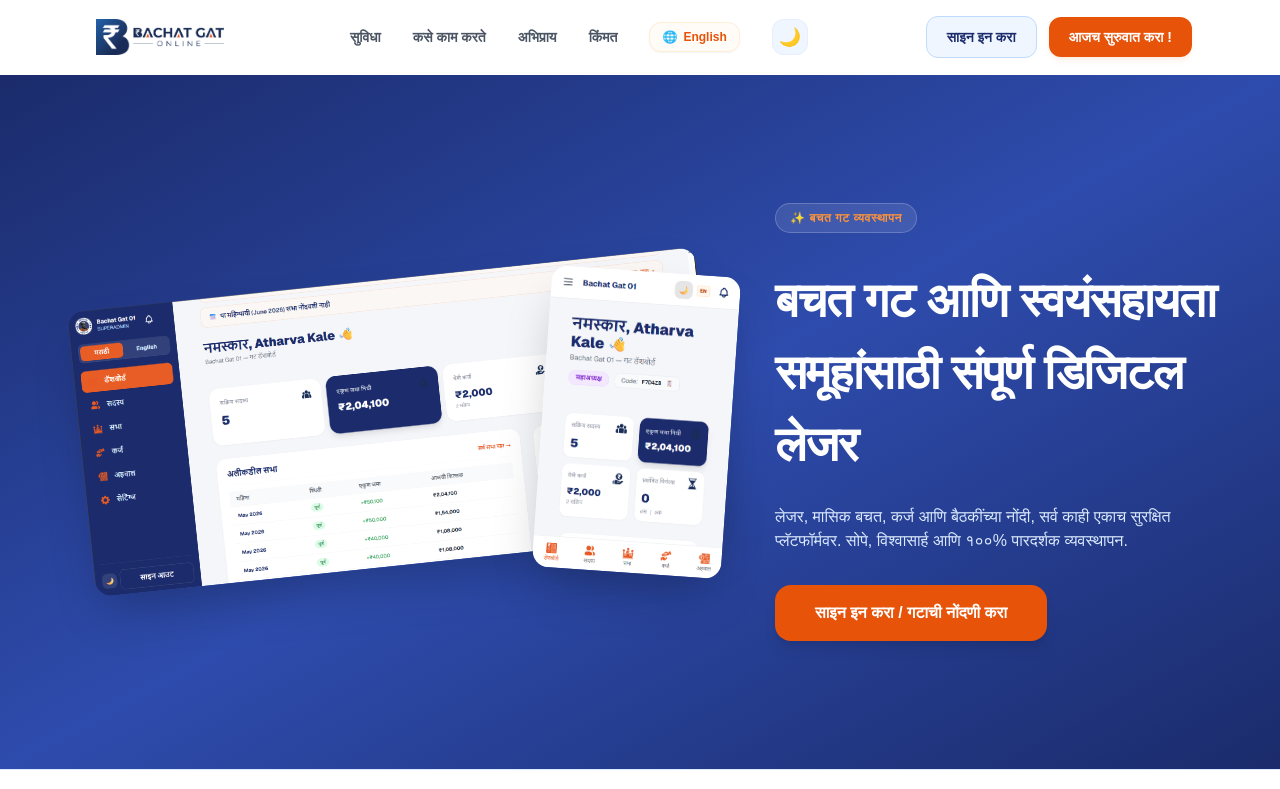
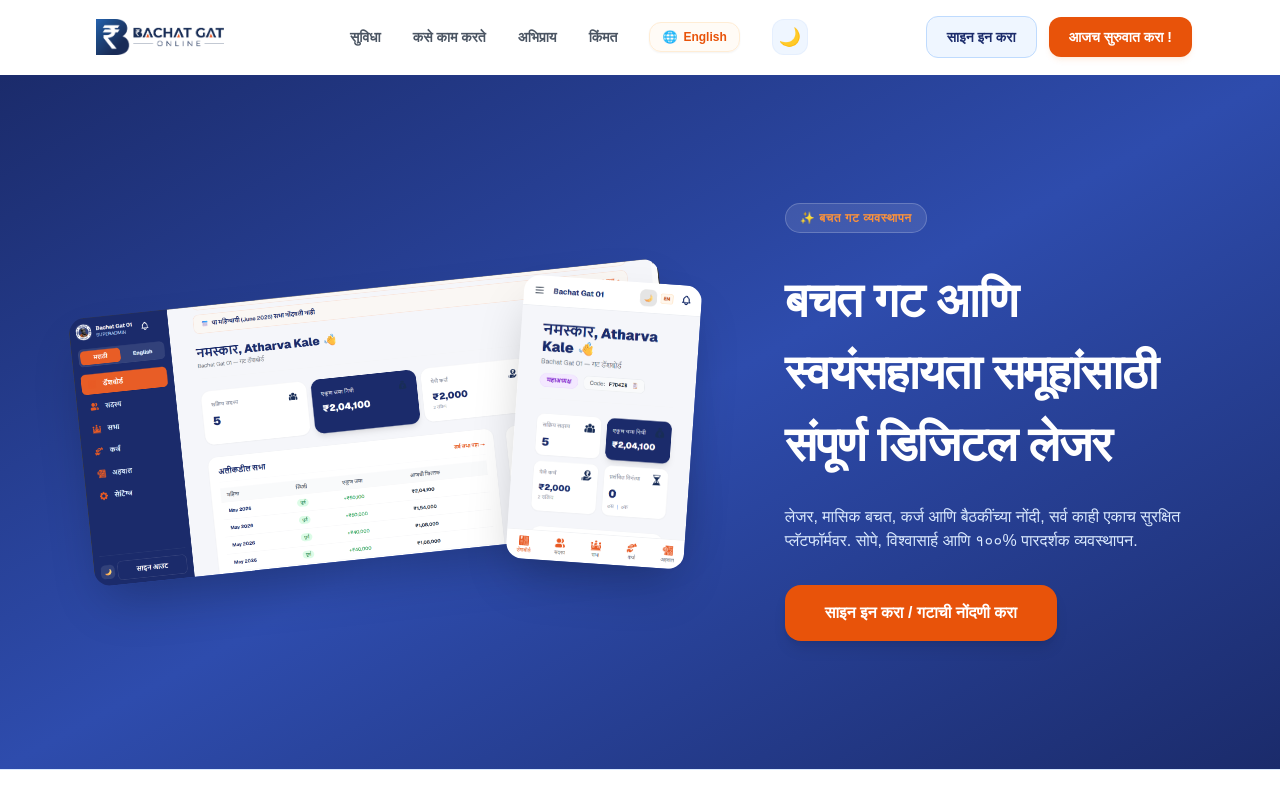
Before and after one commit to atharvak-3000/bachat, a Next.js app: page / in a window 1280 px wide. Shown: the top 789 px of the page. Built offline with nearby package versions, Linux system fonts and the light colour scheme; no server answers; a web font is replaced by a local one.

Commit message:
feat: increase desktop gap between dashboard previews and tagline text to lg:gap-24

```diff
--- a/app/LandingClient.tsx
+++ b/app/LandingClient.tsx
@@ -438,10 +438,10 @@
         <div className="absolute top-12 right-1/4 w-96 h-96 rounded-full bg-[#2E4CAD]/20 dark:bg-blue-900/10 blur-3xl -z-10" />
         <div className="absolute bottom-12 left-10 w-80 h-80 rounded-full bg-[#E8530A]/10 dark:bg-orange-950/5 blur-3xl -z-10" />
 
-        <div className="max-w-6xl mx-auto flex flex-col lg:flex-row items-center gap-16 lg:gap-12 relative z-10">
+        <div className="max-w-6xl mx-auto flex flex-col lg:flex-row items-center gap-16 lg:gap-24 relative z-10">
 
           {/* Left Side: Overlapping/tilted dashboard preview images */}
-          <div className="w-full lg:w-[60%] flex justify-center items-center p-4">
+          <div className="w-full lg:w-[55%] flex justify-center items-center p-4">
             <div className="relative flex items-center justify-center w-full max-w-[640px] lg:max-w-none">
               {/* Desktop Preview */}
               <div className="relative transition-all duration-300 ease-out transform rotate-[-6deg] hover:rotate-0 hover:scale-105 z-10 w-full max-w-[780px]">
@@ -470,7 +470,7 @@
           </div>
 
           {/* Right Side: Tagline, subtitle, and CTA buttons */}
-          <div className="w-full lg:w-[40%] text-center lg:text-left space-y-6 flex flex-col items-center lg:items-start">
+          <div className="w-full lg:w-[38%] text-center lg:text-left space-y-6 flex flex-col items-center lg:items-start">
             {/* Badge */}
             <div className="inline-flex items-center gap-1.5 px-3.5 py-1.5 bg-white/10 border border-white/20 rounded-full text-orange-400 dark:text-orange-300 text-xs font-bold uppercase tracking-wider mb-2">
               {t.mgmtBadge}
```
